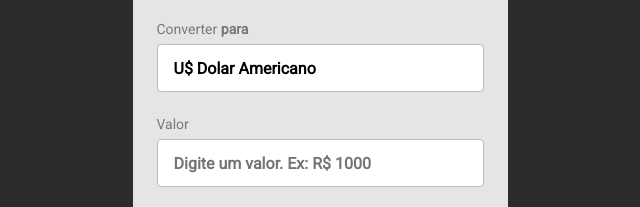
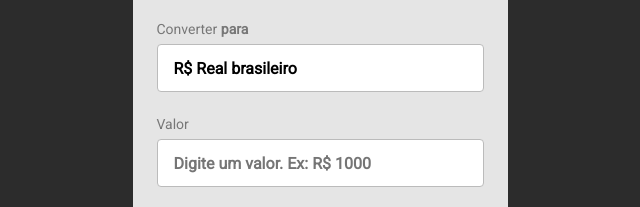
Before and after one commit to valdineicfonseca/DevClub, a plain HTML site: page MSONE/mission-one/index.html in a window 1280 px wide. Shown: the part 199-406 px from the top of the page, 320-960 px from the left. Drawn offline with Linux system fonts and the light colour scheme; no server answers.

Commit message:
Troca de preferencia conversao dolar para real 02

```diff
--- a/MSONE/mission-one/index.html
+++ b/MSONE/mission-one/index.html
@@ -48,7 +48,7 @@
             <select name="" id="select-moedas-02" class="select">
 
                 <option value="Dolar">U$ Dolar Americano</option>
-                <option value="Real">R$ Real brasileiro</option>
+                <option value="Real" selected>R$ Real brasileiro</option>
                 <option value="Euro">€ Euro</option>
 
             </select>
```
